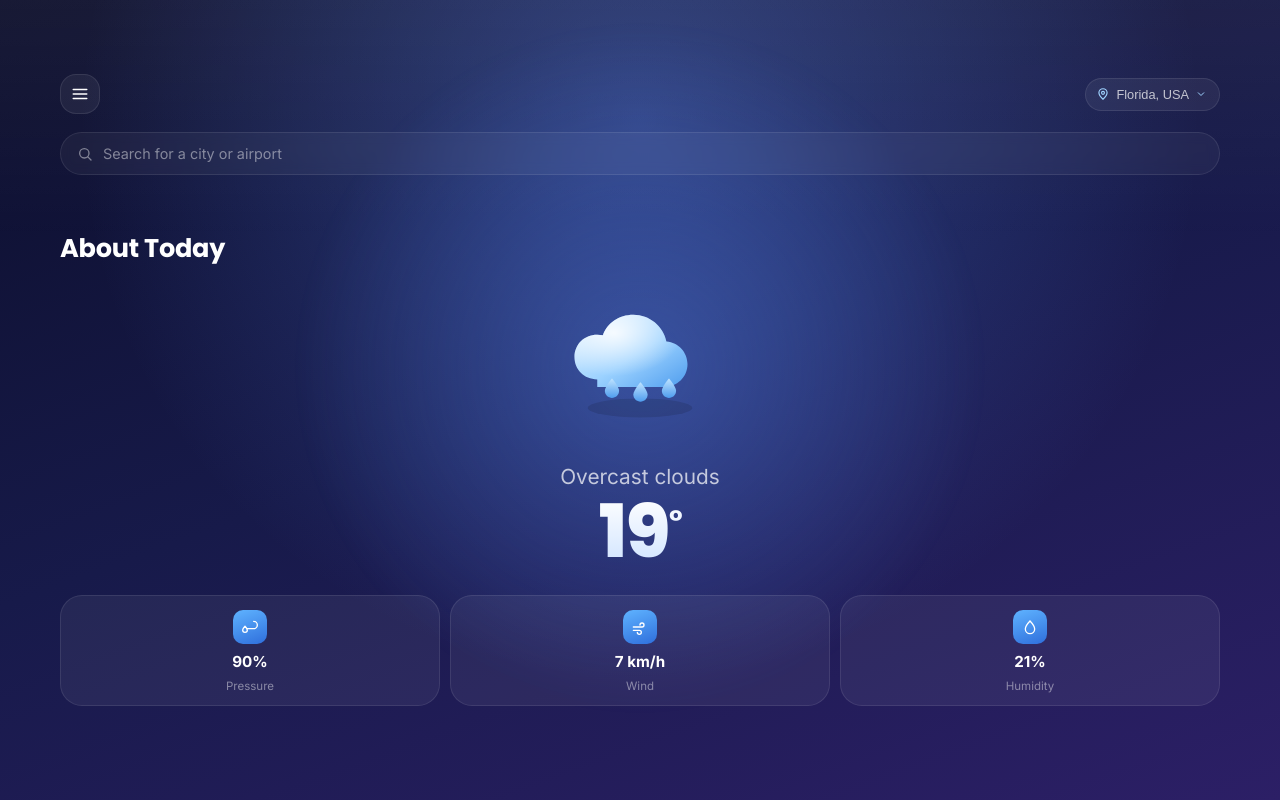
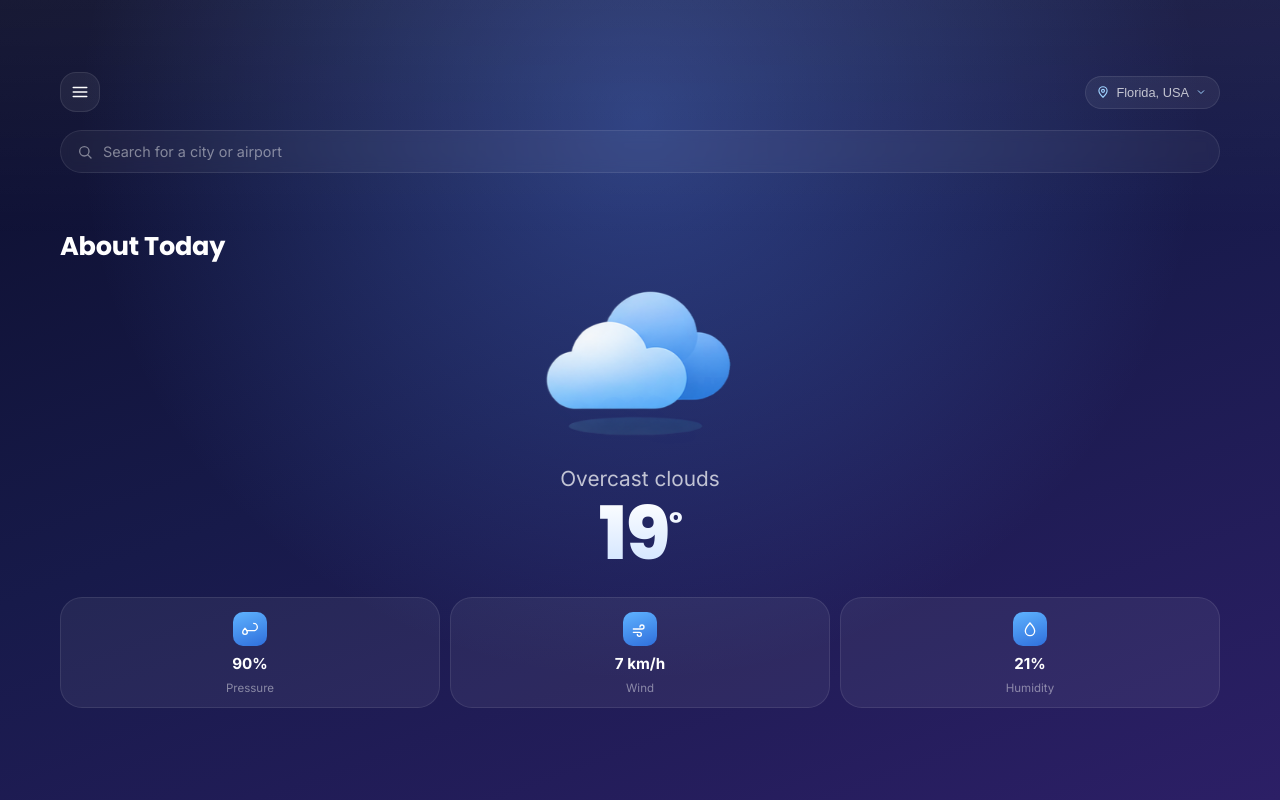
Before and after one commit to davidolojede/WeatherApp, a plain HTML site: page index.html in a window 1280 px wide. Drawn offline with Linux system fonts and the light colour scheme; no server answers.

Commit message:
Add weather images and update display logic based on temperature ranges

```diff
--- a/index.html
+++ b/index.html
@@ -1,75 +1,61 @@
 <!DOCTYPE html>
 <html lang="en">
+
 <head>
   <meta charset="UTF-8" />
   <meta name="viewport" content="width=device-width, initial-scale=1.0" />
   <title>Weather — About Today</title>
+  <link rel="shortcut icon" href="/temp/comfortable.png" type="image/x-icon">
   <link rel="preconnect" href="https://fonts.googleapis.com">
   <link rel="preconnect" href="https://fonts.gstatic.com" crossorigin>
-<link href="https://fonts.googleapis.com/css2?family=Poppins:wght@500;600;700;800&family=Inter:wght@400;500;600;700&display=swap" rel="stylesheet">
+  <link
+    href="https://fonts.googleapis.com/css2?family=Poppins:wght@500;600;700;800&family=Inter:wght@400;500;600;700&display=swap"
+    rel="stylesheet">
   <link rel="stylesheet" href="/weather.css">
 </head>
+
 <body>
   <main class="app-card" aria-label="Weather app">
 
-    <!-- Top bar: menu + location -->
+    <!-- Top bar-->
     <div class="topbar">
       <button class="icon-btn" type="button" aria-label="Open menu">
-        <svg width="18" height="18" viewBox="0 0 24 24" fill="none" stroke="currentColor" stroke-width="2" stroke-linecap="round"><line x1="3" y1="6" x2="21" y2="6"/><line x1="3" y1="12" x2="21" y2="12"/><line x1="3" y1="18" x2="21" y2="18"/></svg>
+        <svg width="18" height="18" viewBox="0 0 24 24" fill="none" stroke="currentColor" stroke-width="2"
+          stroke-linecap="round">
+          <line x1="3" y1="6" x2="21" y2="6" />
+          <line x1="3" y1="12" x2="21" y2="12" />
+          <line x1="3" y1="18" x2="21" y2="18" />
+        </svg>
       </button>
 
       <button class="location" type="button" id="location-btn">
-        <svg width="14" height="14" viewBox="0 0 24 24" fill="none" stroke="currentColor" stroke-width="2"><path d="M12 21s-7-6.1-7-11a7 7 0 0 1 14 0c0 4.9-7 11-7 11z"/><circle cx="12" cy="10" r="2.5"/></svg>
+        <svg width="14" height="14" viewBox="0 0 24 24" fill="none" stroke="currentColor" stroke-width="2">
+          <path d="M12 21s-7-6.1-7-11a7 7 0 0 1 14 0c0 4.9-7 11-7 11z" />
+          <circle cx="12" cy="10" r="2.5" />
+        </svg>
         <span id="location-label">Florida, USA</span>
-        <svg width="12" height="12" viewBox="0 0 24 24" fill="none" stroke="currentColor" stroke-width="2"><polyline points="6 9 12 15 18 9"/></svg>
+        <svg width="12" height="12" viewBox="0 0 24 24" fill="none" stroke="currentColor" stroke-width="2">
+          <polyline points="6 9 12 15 18 9" />
+        </svg>
       </button>
     </div>
 
     <!-- Search -->
     <form class="search-bar" role="search" aria-label="Search for a city" onsubmit="return false;">
-      <svg width="16" height="16" viewBox="0 0 24 24" fill="none" stroke="currentColor" stroke-width="2" stroke-linecap="round"><circle cx="11" cy="11" r="7"/><line x1="21" y1="21" x2="16.65" y2="16.65"/></svg>
-      <input onchange="fetchInfo()" class="search-input" id="city-search" type="text" placeholder="Search for a city or airport" autocomplete="off" />
+      <svg width="16" height="16" viewBox="0 0 24 24" fill="none" stroke="currentColor" stroke-width="2"
+        stroke-linecap="round">
+        <circle cx="11" cy="11" r="7" />
+        <line x1="21" y1="21" x2="16.65" y2="16.65" />
+      </svg>
+      <input onchange="fetchInfo()" class="search-input" id="city-search" type="text"
+        placeholder="Search for a city or airport" autocomplete="off" />
     </form>
     <p id="error-message"></p>
 
     <h1 class="heading">About Today</h1>
 
-    <!-- Illustration: swap this SVG based on search result -->
-    <div class="illustration-wrap">
-      <div class="illustration-glow" aria-hidden="true"></div>
-
-      <!-- DUMMY ILLUSTRATION — replace / swap #weather-illustration's inner markup
-           based on the fetched condition (clear / cloudy / rain / storm / snow etc.) -->
-      <svg id="weather-illustration" viewBox="0 0 200 160" xmlns="http://www.w3.org/2000/svg" role="img" aria-label="Rainy cloud illustration">
-        <defs>
-          <linearGradient id="cloudBody" x1="0%" y1="0%" x2="100%" y2="100%">
-            <stop offset="0%" stop-color="#eaf6ff"/>
-            <stop offset="55%" stop-color="#9cd2ff"/>
-            <stop offset="100%" stop-color="#4f9dee"/>
-          </linearGradient>
-          <linearGradient id="dropGrad" x1="0%" y1="0%" x2="0%" y2="100%">
-            <stop offset="0%" stop-color="#bfe3ff"/>
-            <stop offset="100%" stop-color="#4f9dee"/>
-          </linearGradient>
-          <radialGradient id="shine" cx="35%" cy="25%" r="60%">
-            <stop offset="0%" stop-color="#ffffff" stop-opacity="0.85"/>
-            <stop offset="100%" stop-color="#ffffff" stop-opacity="0"/>
-          </radialGradient>
-        </defs>
-
-        <ellipse cx="100" cy="122" rx="55" ry="10" fill="#000000" opacity="0.12"/>
-
-        <g>
-          <path d="M55 92c-14 0-24-10.5-24-23.5S41 45 55 45c2 0 4 .2 6 .6C65 33 78 24 93 24c17 0 31.5 12 34.8 28 12.7 1 22.2 11.4 22.2 24 0 13.3-11 24-24.7 24H55z" fill="url(#cloudBody)"/>
-          <path d="M55 92c-14 0-24-10.5-24-23.5S41 45 55 45c2 0 4 .2 6 .6C65 33 78 24 93 24c17 0 31.5 12 34.8 28 12.7 1 22.2 11.4 22.2 24 0 13.3-11 24-24.7 24H55z" fill="url(#shine)"/>
-        </g>
-
-        <g>
-          <path class="drop" d="M78 104c0 4.4-3.6 7.5-7.5 7.5S63 108.4 63 104c0-4.4 7.5-13 7.5-13s7.5 8.6 7.5 13z" fill="url(#dropGrad)"/>
-          <path class="drop" d="M108 108c0 4.4-3.6 7.5-7.5 7.5S93 112.4 93 108c0-4.4 7.5-13 7.5-13s7.5 8.6 7.5 13z" fill="url(#dropGrad)"/>
-          <path class="drop" d="M138 104c0 4.4-3.6 7.5-7.5 7.5S123 108.4 123 104c0-4.4 7.5-13 7.5-13s7.5 8.6 7.5 13z" fill="url(#dropGrad)"/>
-        </g>
-      </svg>
+    <div id="img-container">
+      <img id="weather-img" src="./temp/cool.png" alt="">
     </div>
 
     <p class="desc" id="desc">Overcast clouds</p>
@@ -79,21 +65,32 @@
     <div class="stats-grid">
       <div class="stat-card">
         <span class="stat-icon" aria-hidden="true">
-          <svg width="16" height="16" viewBox="0 0 24 24" fill="none" stroke="currentColor" stroke-width="2" stroke-linecap="round"><path d="M8 16.5c0 1.9-1.6 3.5-3.5 3.5S1 18.4 1 16.5 4.5 11 4.5 11 8 14.6 8 16.5z"/><path d="M17.5 3.5c3 0 5.5 2.5 5.5 5.5s-2.5 5.5-5.5 5.5H7"/></svg>
+          <svg width="16" height="16" viewBox="0 0 24 24" fill="none" stroke="currentColor" stroke-width="2"
+            stroke-linecap="round">
+            <path d="M8 16.5c0 1.9-1.6 3.5-3.5 3.5S1 18.4 1 16.5 4.5 11 4.5 11 8 14.6 8 16.5z" />
+            <path d="M17.5 3.5c3 0 5.5 2.5 5.5 5.5s-2.5 5.5-5.5 5.5H7" />
+          </svg>
         </span>
         <span class="stat-value" id="pressure-value">90%</span>
         <span class="stat-label">Pressure</span>
       </div>
       <div class="stat-card">
         <span class="stat-icon" aria-hidden="true">
-          <svg width="16" height="16" viewBox="0 0 24 24" fill="none" stroke="currentColor" stroke-width="2" stroke-linecap="round"><path d="M2 12h13a3 3 0 1 0-3-3"/><path d="M2 17h9a3 3 0 1 1-3 3"/></svg>
+          <svg width="16" height="16" viewBox="0 0 24 24" fill="none" stroke="currentColor" stroke-width="2"
+            stroke-linecap="round">
+            <path d="M2 12h13a3 3 0 1 0-3-3" />
+            <path d="M2 17h9a3 3 0 1 1-3 3" />
+          </svg>
         </span>
         <span class="stat-value" id="wind-value">7 km/h</span>
         <span class="stat-label">Wind</span>
       </div>
       <div class="stat-card">
         <span class="stat-icon" aria-hidden="true">
-          <svg width="16" height="16" viewBox="0 0 24 24" fill="none" stroke="currentColor" stroke-width="2" stroke-linecap="round"><path d="M12 3s7 7.4 7 12a7 7 0 0 1-14 0c0-4.6 7-12 7-12z"/></svg>
+          <svg width="16" height="16" viewBox="0 0 24 24" fill="none" stroke="currentColor" stroke-width="2"
+            stroke-linecap="round">
+            <path d="M12 3s7 7.4 7 12a7 7 0 0 1-14 0c0-4.6 7-12 7-12z" />
+          </svg>
         </span>
         <span class="stat-value" id="humidity-value">21%</span>
         <span class="stat-label">Humidity</span>
@@ -102,4 +99,5 @@
   </main>
 </body>
 <script src="/weather.js"></script>
+
 </html>
--- a/weather.css
+++ b/weather.css
@@ -1,5 +1,4 @@
 :root {
-    /* ---- design tokens ---- */
     --outer-bg-1: #e9e6f7;
     --outer-bg-2: #d6ccf0;
     --outer-bg-3: #c9c0ea;
@@ -50,7 +49,6 @@ body {
     background-attachment: fixed;
 }
 
-/* ---------------- App card: fills the viewport at every size ---------------- */
 .app-card {
     position: relative;
     display: flex;
@@ -80,7 +78,7 @@ body {
     pointer-events: none;
 }
 
-/* ---------------- Top bar ---------------- */
+/* TOP BAR */
 .topbar {
     display: flex;
     align-items: center;
@@ -132,7 +130,7 @@ body {
     color: var(--accent-2);
 }
 
-/* ---------------- Search ---------------- */
+/* SEARCH BAR */
 .search-bar {
     position: relative;
     z-index: 2;
@@ -177,7 +175,10 @@ body {
     padding: 12px 0;
 }
 
-/* ---------------- Heading ---------------- */
+#error-message {
+    color:red;
+}
+/* HEADING */
 .heading {
     position: relative;
     z-index: 2;
@@ -188,35 +189,15 @@ body {
     letter-spacing: -0.01em;
 }
 
-/* ---------------- Illustration ---------------- */
-.illustration-wrap {
-    position: relative;
-    z-index: 1;
-    display: grid;
-    place-items: center;
-    margin: 10px 0 4px;
-    min-height: clamp(140px, 32vw, 180px);
+#img-container {
+    align-self:center;
 }
 
-.illustration-glow {
-    position: absolute;
-    width: 60%;
-    aspect-ratio: 1;
-    background: radial-gradient(circle, var(--card-glow), transparent 70%);
-    filter: blur(6px);
+#weather-img{
+    width: 200px;
 }
 
-#weather-illustration {
-    width: clamp(140px, 40vw, 190px);
-    height: auto;
-    position: relative;
-}
-
-.drop {
-    opacity: 1;
-}
-
-/* ---------------- Date & Temp ---------------- */
+/* TEMP */
 .desc {
     text-align: center;
     color: var(--ink-70);
@@ -248,7 +229,7 @@ body {
     top: -0.5em;
 }
 
-/* ---------------- Stats ---------------- */
+/* STATS */
 .stats-grid {
     position: relative;
     z-index: 2;
@@ -290,7 +271,7 @@ body {
     color: var(--ink-45);
 }
 
-/* ---------------- Responsive scaling up ---------------- */
+/* RESPONSIVE SCALING UP */
 @media (min-width: 640px) {
     .app-card .content {
         max-width: 480px;
--- a/weather.js
+++ b/weather.js
@@ -1,7 +1,7 @@
 const APIKey = "99d8c432e3d1da65db4ab7f4eb408754"
 const endPoint = `https://api.openweathermap.org/data/2.5/weather?q=lagos&appid=${APIKey}&units=metric`
 
-const displayUnits = async() => {
+const displayUnits = async () => {
     try {
         const userInput = document.getElementById("city-search").value
         const city = userInput || "lagos"
@@ -30,10 +30,22 @@ const displayUnits = async() => {
         wind.innerHTML = `${result.wind.deg} km/h`
         humidity.innerHTML = `${result.main.humidity}%`
         description.innerHTML = `${result.weather[0].description}`
+
+        const weatherImg = document.getElementById("img-container")
+        if (result.main.temp <= 10) {
+            weatherImg.innerHTML = `<img id="weather-img" src="./temp/very-cold.png" alt="">`
+        } else if (result.main.temp <= 20) {
+            weatherImg.innerHTML = `<img id="weather-img" src="./temp/cool.png" alt="">`
+        } else if (result.main.temp <= 28) {
+            weatherImg.innerHTML = `<img id="weather-img" src="./temp/hot.png" alt="">`
+        } else {
+            weatherImg.innerHTML = `<img id="weather-img" src="./temp/very_hot.png" alt="">`
+        }
     } catch (error) {
         console.log(error);
     }
 }
+
 displayUnits()
 
 const fetchInfo = async () => {
```
Also changed, not shown: temp/comfortable.png (added), temp/cool.png (added), temp/hot.png (added), temp/very-cold.png (added), temp/very_hot.png (added). Lines whose indentation alone changed are shown as unchanged.
